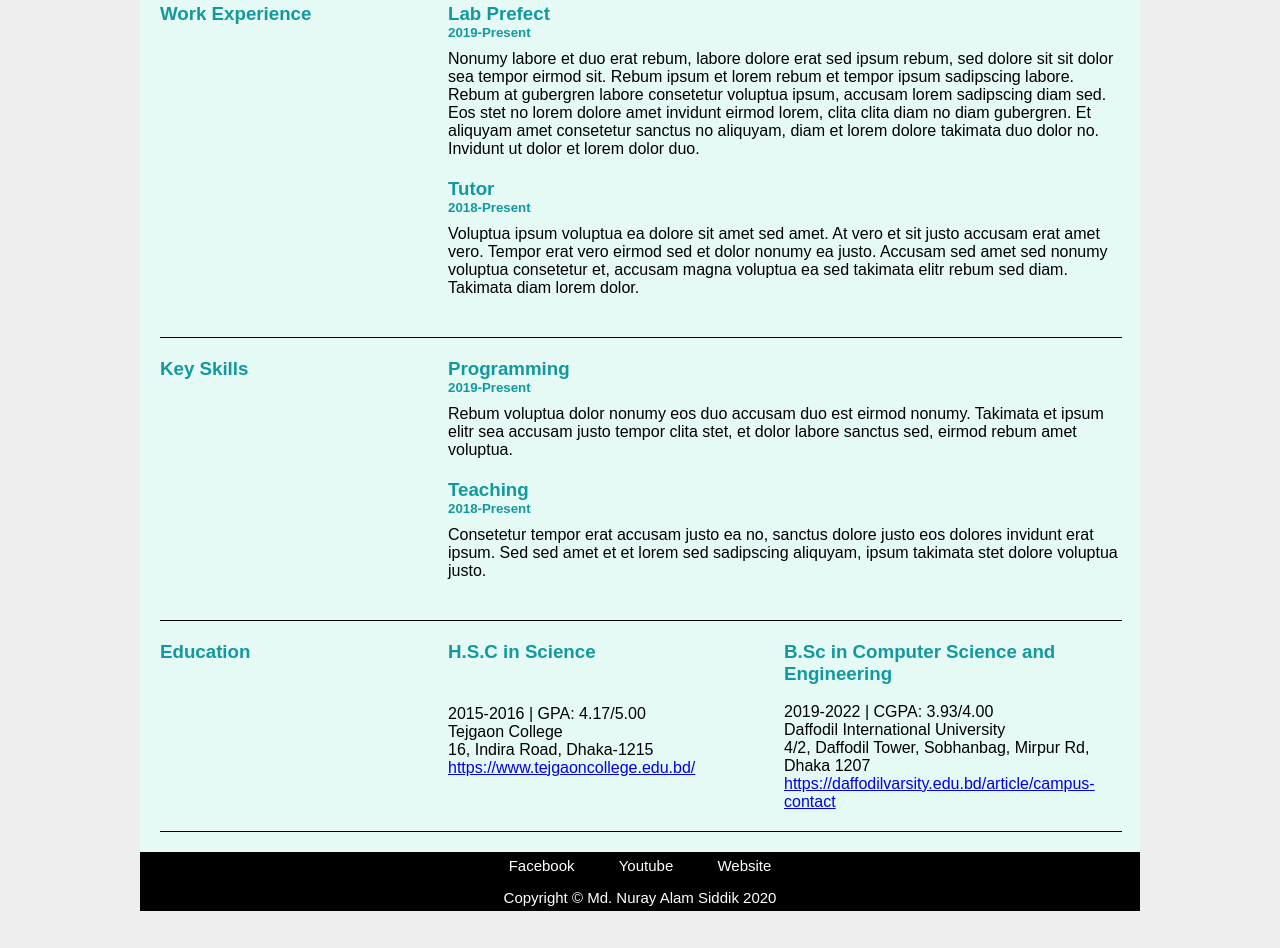
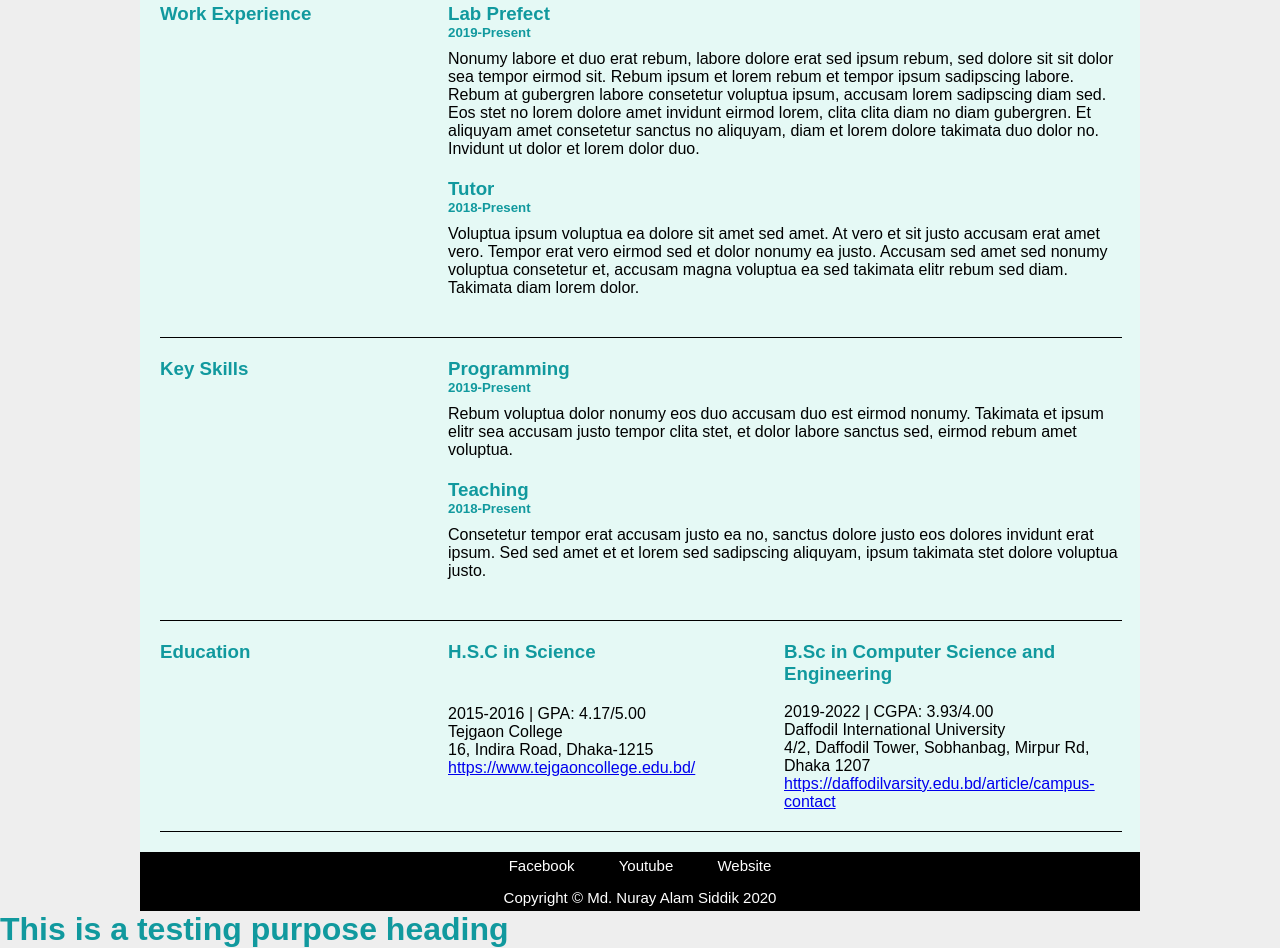
Before and after one commit to nuray-alam/CV_Project, a plain HTML site: page index.html in a window 1280 px wide. Shown: the part 435-1383 px from the top of the page. Before the commit the page ends 1346 px from the top, so only its background shows below. Drawn offline with Linux system fonts and the light colour scheme.

Commit message:
git practing

```diff
--- a/index.html
+++ b/index.html
@@ -153,5 +153,6 @@
         <p>Copyright &copy; Md. Nuray Alam Siddik 2020</p>
       </footer>
     </div>
+    <h1>This is a testing purpose heading</h1>
   </body>
 </html>
```
